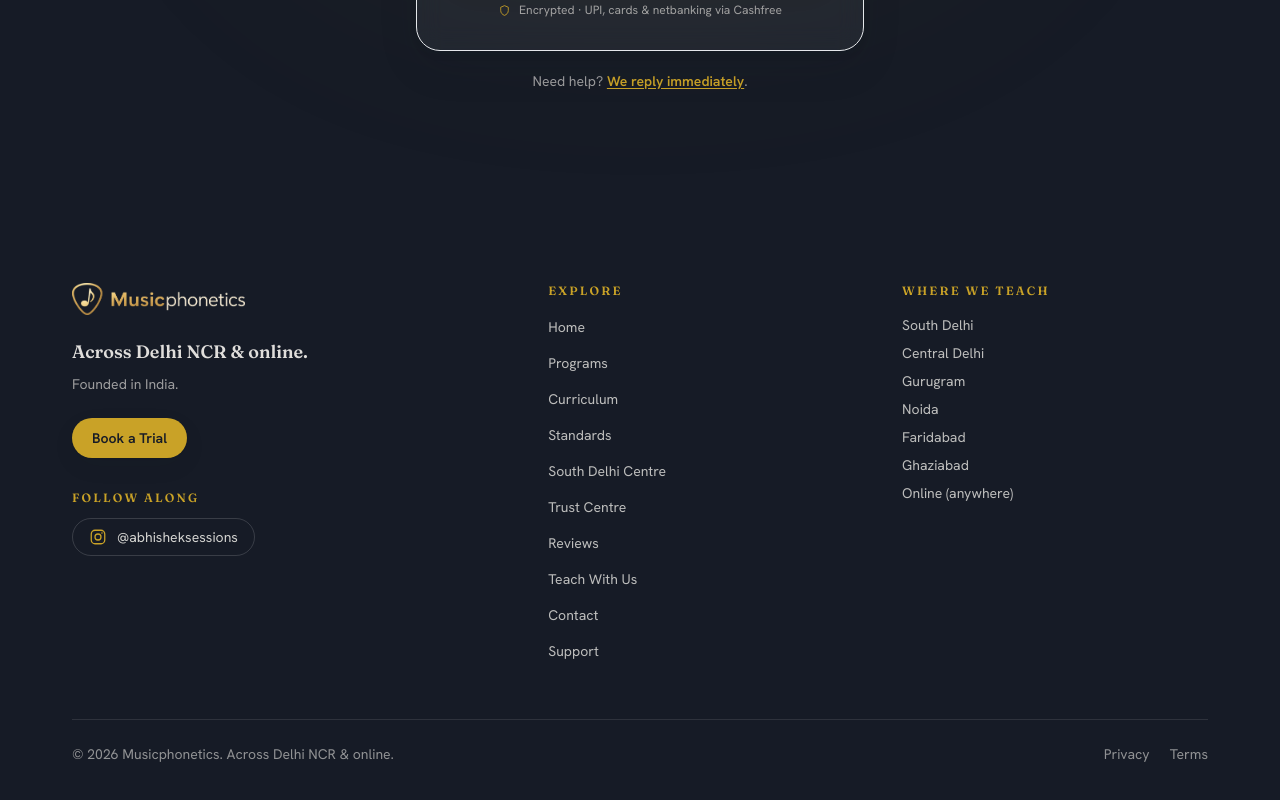
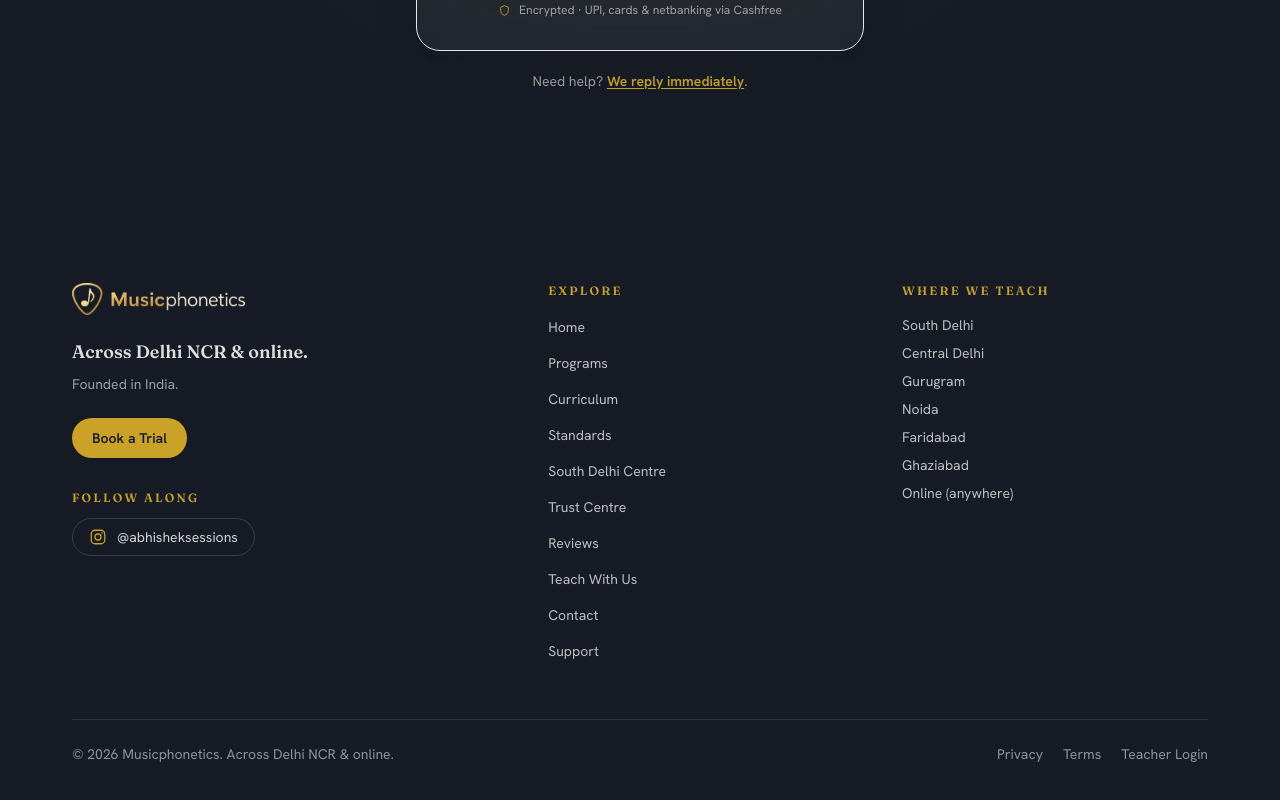
Before and after one commit to Musicphonetics/Musicphonetics, a Next.js app: page /pay in a window 1280 px wide. Shown: the part 485-1285 px from the top of the page. Built offline with nearby package versions, Linux system fonts and the light colour scheme.

Commit message:
Add discreet Teacher Login link in the footer

```diff
--- a/components/layout/Footer.tsx
+++ b/components/layout/Footer.tsx
@@ -100,6 +100,9 @@ export function Footer() {
             <Link href="/standards/terms-conditions" className="hover:text-paper">
               Terms
             </Link>
+            <Link href="/teacher/login" className="hover:text-paper">
+              Teacher Login
+            </Link>
           </div>
         </div>
       </div>
```
